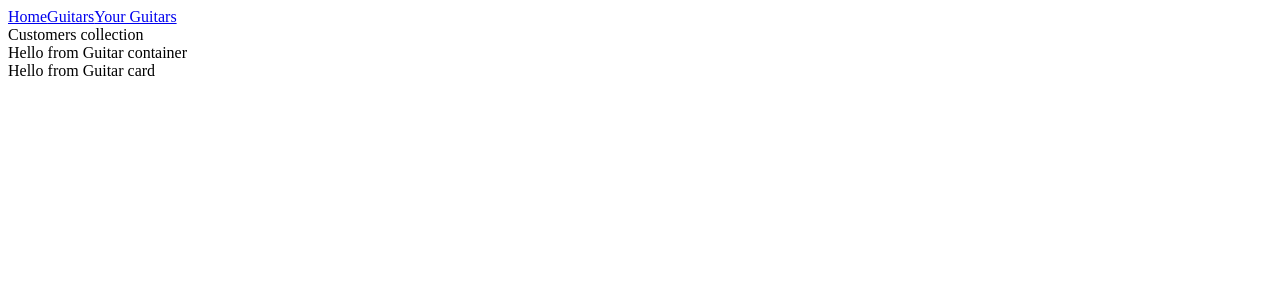
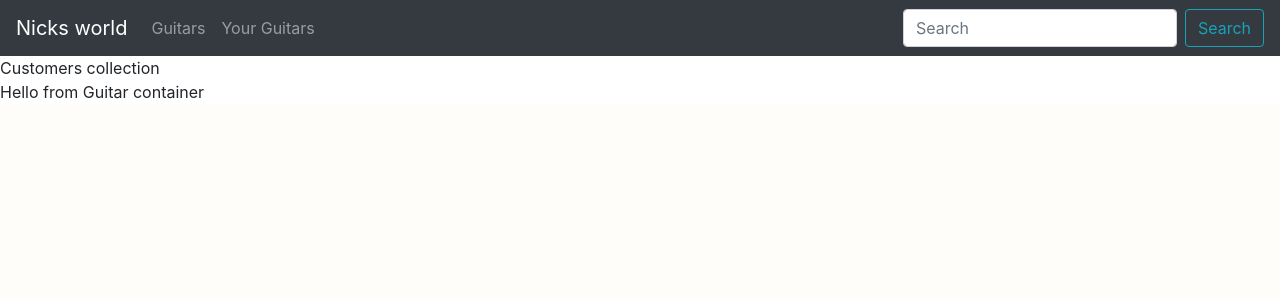
Before and after one commit to itchkimel/phase-3-project-frontend, a React (Create React App) app: page /yourguitars in a window 1280 px wide. Shown: the top 300 px of the page. Built offline with nearby package versions, Linux system fonts and the light colour scheme; no server answers.

Commit message:
Made guitar card a fucntional component and created bootstrap template for cards

```diff
--- a/package.json
+++ b/package.json
@@ -6,8 +6,11 @@
     "@testing-library/jest-dom": "^5.12.0",
     "@testing-library/react": "^11.2.7",
     "@testing-library/user-event": "^12.8.3",
+    "bootstrap": "^4.6.0",
     "react": "^17.0.2",
+    "react-bootstrap": "^1.6.0",
     "react-dom": "^17.0.2",
+    "react-router-bootstrap": "^0.25.0",
     "react-router-dom": "^5.2.0",
     "react-scripts": "4.0.3",
     "web-vitals": "^1.1.2"
--- a/public/index.html
+++ b/public/index.html
@@ -10,6 +10,7 @@
       content="Web site created using create-react-app"
     />
     <link rel="apple-touch-icon" href="%PUBLIC_URL%/logo192.png" />
+    <link rel="stylesheet" />
     <!--
       manifest.json provides metadata used when your web app is installed on a
       user's mobile device or desktop. See https://developers.google.com/web/fundamentals/web-app-manifest/
@@ -24,6 +25,8 @@
       work correctly both with client-side routing and a non-root public URL.
       Learn how to configure a non-root public URL by running `npm run build`.
     -->
+    <link rel="preconnect" href="https://fonts.gstatic.com">
+    <link href="https://fonts.googleapis.com/css2?family=Poppins&display=swap" rel="stylesheet">
     <title>React App</title>
   </head>
   <body>
--- /dev/null
+++ b/src/App.css
@@ -0,0 +1,6 @@
+body, html {
+  margin: auto;
+  background-color: rgb(255, 253, 249);
+  color: rgb(37, 36, 36);
+  font-family: 'Poppins', sans-serif;
+}
--- a/src/App.js
+++ b/src/App.js
@@ -4,11 +4,11 @@ import {
   Switch,
   Route
 } from "react-router-dom";
-import Navbar from './components/Navbar'
+import Navigation from './components/Navigation'
 import GuitarsContainer from './components/GuitarsContainer'
 import CustomerGuitars from './components/CustomerGuitars'
 import HomePage from './components/HomePage';
-
+import './App.css';
 
 
 export default class App extends Component{
@@ -31,7 +31,7 @@ export default class App extends Component{
   render(){
     return(
       <Router>
-        <Navbar user={this.state.user}  />
+        <Navigation user={this.state.user}  />
           <Switch>
             <Route path='/guitars'>
               <GuitarsContainer guitars={this.state.guitars} />
--- a/src/components/CustomerGuitars.js
+++ b/src/components/CustomerGuitars.js
@@ -1,5 +1,4 @@
 import React, {Component, Fragment} from 'react'
-// import {Label, Form, Button, Input} from 'semantic-ui-react'
 
 import GuitarCard from './GuitarCard'
 
@@ -11,7 +10,6 @@ export default class GuitarsContainer extends Component{
       return(
         <div >
           Hello from Guitar container
-          <GuitarCard />
         </div>
       )
   }
--- a/src/components/GuitarCard.js
+++ b/src/components/GuitarCard.js
@@ -1,15 +1,23 @@
-import React, {Component, Fragment} from 'react'
-// import {Label, Form, Button, Input} from 'semantic-ui-react'
+import React, {Component} from 'react'
+import { Button, Card } from 'react-bootstrap'
+import Col from 'react-bootstrap/Col'
 
-export default class GuitarCard extends Component{
+const GuitarCard = (props) => {
+  return(
+      <Col>
+          <Card>
+              <Card.Img src={props.guitar.image} alt={props.guitar.brand} />
+              <Card.Body>
+              <Card.Title >{props.guitar.brand}</Card.Title>
+              <Card.Text >{props.guitar.model}</Card.Text>
+              <Card.Text>{props.guitar.color}</Card.Text>
+              <Card.Text>${props.guitar.price}</Card.Text>
+              <Card.Text>{props.guitar.id}</Card.Text>
+              <Button variant="outline-dark">Add To Cart</Button>
+              </Card.Body>
+          </Card>
+      </Col>
+  )
+}
 
-
-
-  render(){
-      return(
-        <div >
-          Hello from Guitar card
-        </div>
-      )
-  }
-}
+export default GuitarCard
--- a/src/components/GuitarsContainer.js
+++ b/src/components/GuitarsContainer.js
@@ -1,6 +1,6 @@
-import React, {Component, Fragment} from 'react'
-// import {Label, Form, Button, Input} from 'semantic-ui-react'
-
+import React, {Component} from 'react'
+import Container from 'react-bootstrap/Container'
+import Row from 'react-bootstrap/Row'
 import GuitarCard from './GuitarCard'
 
 export default class GuitarsContainer extends Component{
@@ -8,13 +8,13 @@ export default class GuitarsContainer extends Component{
 
   render(){
 
-    // const brandFilter = this.props.guitars.filter(guitar => guitar.brand.includes(this.state.filteredDopdown))
-
       return(
         <div >
-          Hello from Guitar container
-          {this.props.guitars.map(guitar => <GuitarCard guitar={guitar} />)}
-
+            <Container>
+                <Row lg={3}>
+                    {this.props.guitars.map(guitar => <GuitarCard key={guitar.id} guitar={guitar} {...this.props.routerProps} playBattleSong={this.props.playBattleSong} themeSong={this.props.themeSong} />)}
+                </Row>
+            </Container>
         </div>
       )
   }
--- a/src/components/HomePage.js
+++ b/src/components/HomePage.js
@@ -1,6 +1,4 @@
-import React, {Component, Fragment} from 'react'
-// import {Label, Form, Button, Input} from 'semantic-ui-react'
-
+import React, {Component} from 'react'
 import GuitarCard from './GuitarCard'
 
 export default class HomePage extends Component{
@@ -11,7 +9,7 @@ export default class HomePage extends Component{
       return(
         <div >
           Guitars on sale!!
-          <GuitarCard />
+          {/* <GuitarCard /> */}
         </div>
       )
   }
--- a/src/components/Navbar.js
+++ /dev/null
@@ -1,19 +0,0 @@
-import React, {Component, Fragment} from 'react'
-import { NavLink } from 'react-router-dom'
-// import {Label, Form, Button, Input} from 'semantic-ui-react'
-
-export default class Navbar extends Component{
-
-
-
-  render(){
-
-      return(
-        <div >
-          <NavLink to="/"><a className ="active">Home</a></NavLink>
-          <NavLink to="/guitars"><a className ="active">Guitars</a></NavLink>
-          <NavLink to="/yourguitars"><a className ="active">Your Guitars</a></NavLink>
-        </div>
-      )
-  }
-}
--- /dev/null
+++ b/src/components/Navigation.js
@@ -0,0 +1,32 @@
+import React, { Component } from 'react';
+import { Navbar, Nav, Form, FormControl, Button } from 'react-bootstrap';
+import { Link } from 'react-router-dom';
+
+
+export default class Navigation extends Component{
+
+  render(){
+
+      return(
+        <div>
+          <Navbar bg="dark" variant="dark">
+              <Navbar.Brand as={Link} to="/" >Nicks world</Navbar.Brand>
+              <Nav className="mr-auto">
+              <Nav.Link as={Link} to="/guitars">Guitars</Nav.Link>
+              <Nav.Link as={Link} to="/yourguitars">Your Guitars</Nav.Link>
+            </Nav>
+            <Form inline>
+              <FormControl type="text" placeholder="Search" className="mr-sm-2" />
+              <Button variant="outline-info">Search</Button>
+            </Form>
+          </Navbar>
+      </div>
+      )
+  }
+}
+
+{/* <div >
+<NavLink to="/"><a className ="active">Home</a></NavLink>
+<NavLink to="/guitars"><a className ="active">Guitars</a></NavLink>
+<NavLink to="/yourguitars"><a className ="active">Your Guitars</a></NavLink>
+</div> */}
--- a/src/index.js
+++ b/src/index.js
@@ -6,6 +6,7 @@ import {
   Switch,
   Route
 } from "react-router-dom";
+import 'bootstrap/dist/css/bootstrap.min.css';
 
 ReactDOM.render(
   <Router>
```
Also changed, not shown: 1 other file (tests, documents, lock files or other folders).
